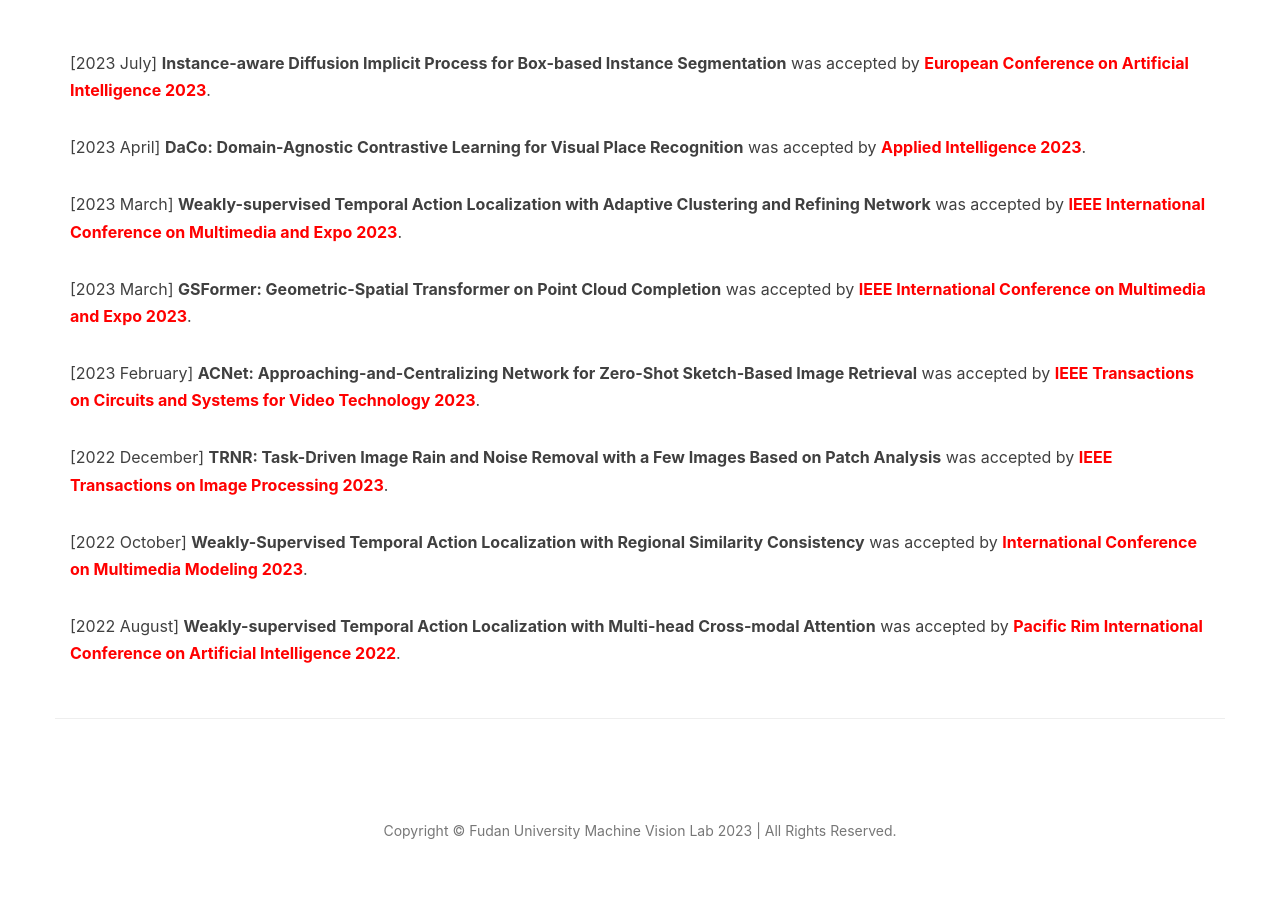
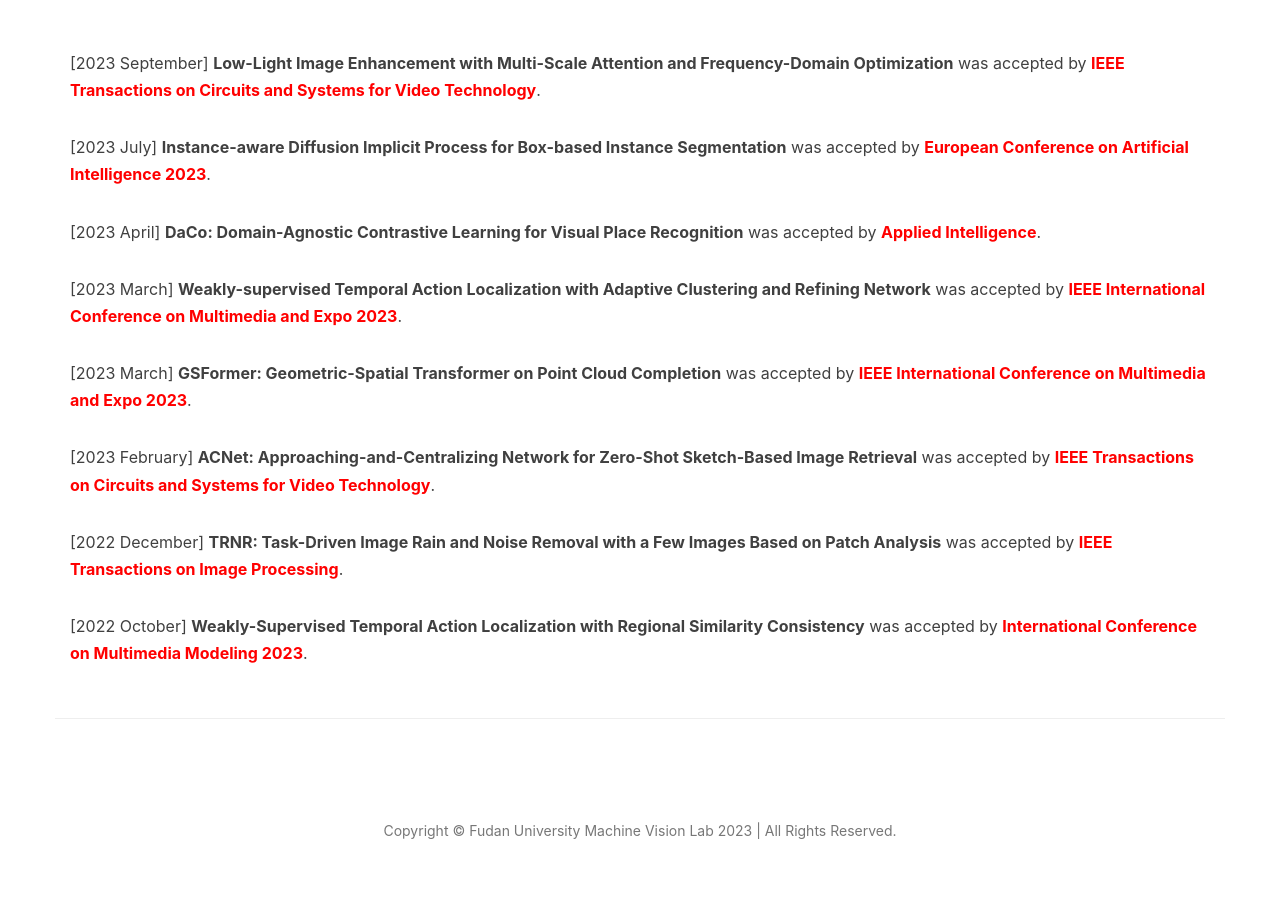
Before and after one commit to lunatics123/lunatics123.github.io, a Jekyll site: the page built from index.html, in a window 1280 px wide. Shown: the part 418-1325 px from the top of the page. Built offline with Jekyll 4.4.1, drawn with Linux system fonts in a browser that asks for light colours; comment, search, counter and statistics services are not loaded.

Commit message:
add new accepted paper

```diff
--- a/index.html
+++ b/index.html
@@ -6,12 +6,16 @@
 
 <section>
     <div class="container">
+        <p>[2023 September] <b>Low-Light Image Enhancement with Multi-Scale Attention and Frequency-Domain Optimization</b>
+            was accepted by <span style="color:#FF0000;font-weight:bold;">IEEE Transactions on Circuits and Systems for Video Technology</span>.
+        </p>
+
         <p>[2023 July] <b>Instance-aware Diffusion Implicit Process for Box-based Instance Segmentation</b>
             was accepted by <span style="color:#FF0000;font-weight:bold;">European Conference on Artificial Intelligence 2023</span>.
         </p>
 
         <p>[2023 April] <b>DaCo: Domain-Agnostic Contrastive Learning for Visual Place Recognition</b>
-            was accepted by <span style="color:#FF0000;font-weight:bold;">Applied Intelligence 2023</span>.
+            was accepted by <span style="color:#FF0000;font-weight:bold;">Applied Intelligence</span>.
         </p>
 
         <p>[2023 March] <b>Weakly-supervised Temporal Action Localization with Adaptive Clustering and Refining Network</b>
@@ -23,21 +27,17 @@
         </p>
 
         <p>[2023 February] <b>ACNet: Approaching-and-Centralizing Network for Zero-Shot Sketch-Based Image Retrieval</b>
-            was accepted by <span style="color:#FF0000;font-weight:bold;">IEEE Transactions on Circuits and Systems for Video Technology 2023</span>.
+            was accepted by <span style="color:#FF0000;font-weight:bold;">IEEE Transactions on Circuits and Systems for Video Technology</span>.
         </p>
 
         <p>[2022 December] <b>TRNR: Task-Driven Image Rain and Noise Removal with a Few Images Based on Patch
             Analysis</b>
-            was accepted by <span style="color:#FF0000;font-weight:bold;">IEEE Transactions on Image Processing 2023</span>.
+            was accepted by <span style="color:#FF0000;font-weight:bold;">IEEE Transactions on Image Processing</span>.
         </p>
 
         <p>[2022 October] <b>Weakly-Supervised Temporal Action Localization with Regional Similarity Consistency</b>
             was accepted by <span style="color:#FF0000;font-weight:bold;">International Conference on Multimedia Modeling 2023</span>.
         </p>
-
-        <p>[2022 August] <b>Weakly-supervised Temporal Action Localization with Multi-head Cross-modal Attention</b>
-            was accepted by <span style="color:#FF0000;font-weight:bold;">Pacific Rim International Conference on Artificial Intelligence 2022</span>.
-        </p>
     </div>
 </section>
 <hr>
```
